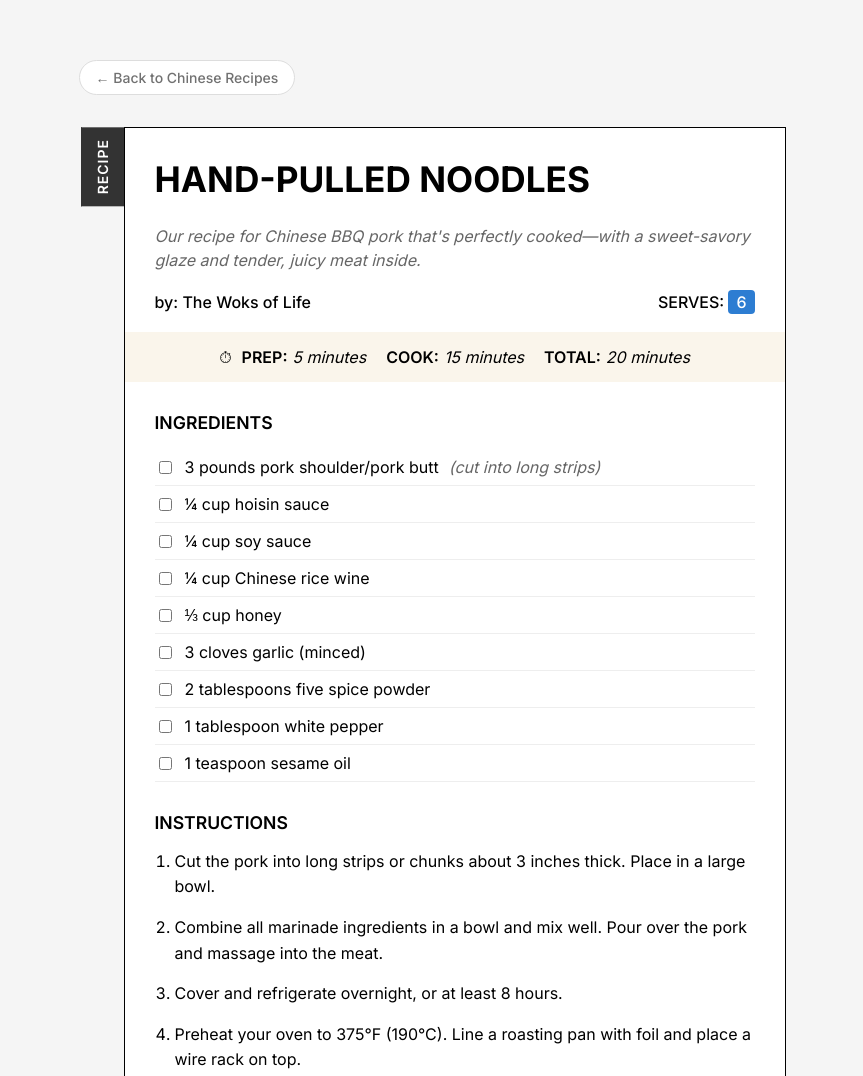
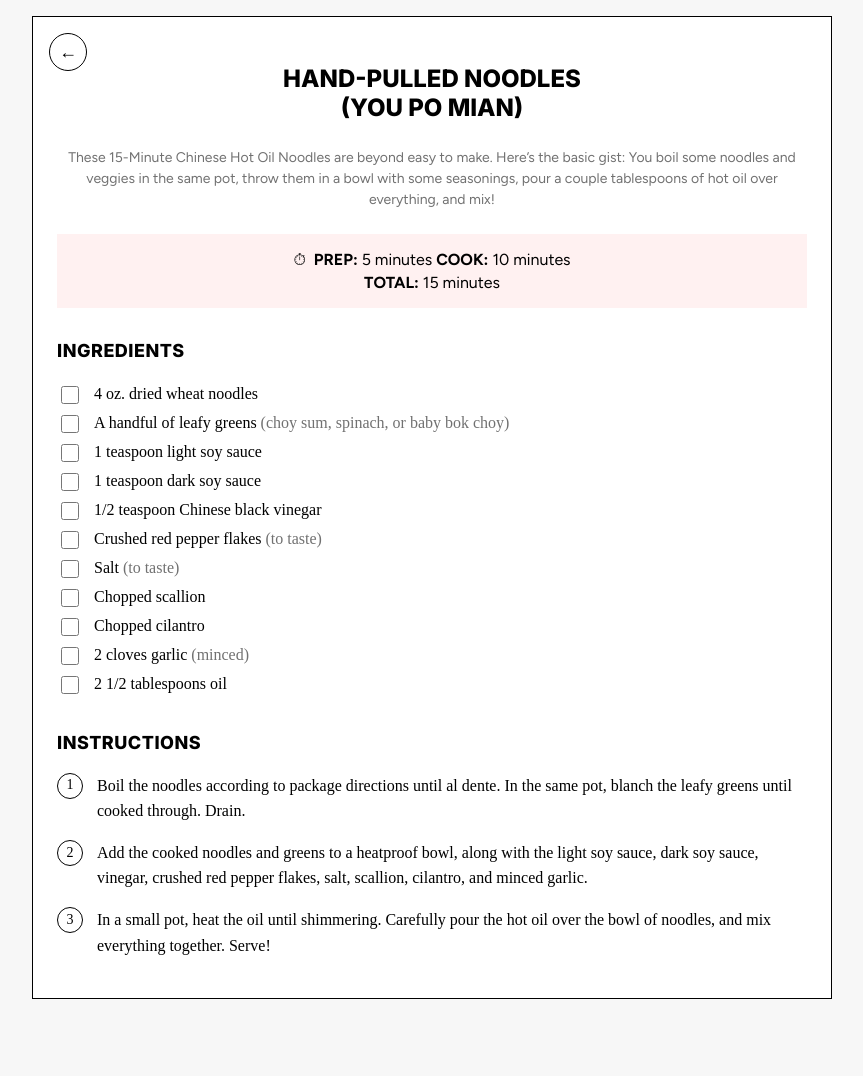
Before and after one commit to evi-liu/homecookjosh, a plain HTML site: page recipes/hand-pulled-noodles.html in a window 1280 px wide. Shown: the top 1076 px of the page, without its empty margins (208-1071 px from the left). After the commit the page ends 1015 px from the top, so only its background shows below. Drawn offline with Linux system fonts and the light colour scheme; a web font is replaced by a local one.

Commit message:
added hand pulled noodles

```diff
--- a/recipes/hand-pulled-noodles.html
+++ b/recipes/hand-pulled-noodles.html
@@ -2,275 +2,293 @@
 <html lang="en">
 <head>
     <meta charset="UTF-8">
-    <meta name="viewport" content="width=device-width, initial-scale=1.0">
-    <title>Hand-pulled noodles</title>
-    <link href="https://fonts.googleapis.com/css2?family=Inter:wght@400;500;600;700&display=swap" rel="stylesheet">
+    <meta name="viewport" content="width=device-width, initial-scale=1.0, maximum-scale=1.0">
+    <title>Hand-pulled noodles Recipe - Homecook Josh</title>
     <style>
         body {
-            background-color: #f5f5f5;
             margin: 0;
-            padding: 20px;
-            font-family: 'Inter', sans-serif;
-            display: flex;
-            justify-content: center;
-            min-height: 100vh;
+            padding: 0;
+            background: #f7f7f7;
+            font-family: 'Figtree', sans-serif;
         }
 
-        .recipe-container {
-            position: relative;
-            width: fit-content;
-            margin-top: 16px;
+        main {
+            padding: 16px;
+            max-width: 800px;
+            margin: 0 auto;
         }
 
-        .recipe-box {
-            width: 600px;
+        .back-button {
+            position: absolute;
+            top: 16px;
+            left: 16px;
+            width: 36px;
+            height: 36px;
+            border-radius: 50%;
+            background: white;
             border: 1px solid black;
-            background: white;
-            position: relative;
-            padding: 30px;
-            margin-left: 45px;
-        }
-
-        .recipe-label {
-            position: absolute;
-            top: -1px;
-            left: -44px;
-            background: #333;
-            color: white;
-            padding: 12px;
-            font-weight: 600;
-            font-size: 14px;
-            writing-mode: vertical-lr;
-            transform: rotate(180deg);
-            text-transform: uppercase;
-            letter-spacing: 1px;
-            height: auto;
             display: flex;
             align-items: center;
             justify-content: center;
-            border-right: 1px solid #333;
-            padding-left: 13px;
+            cursor: pointer;
+            text-decoration: none;
+            color: black;
+            font-size: 18px;
         }
 
-        h1 {
-            font-size: 2.2em;
-            margin-top: 0;
-            font-weight: 700;
-            line-height: 1.2;
+        .back-button:hover {
+            background: #f5f5f5;
         }
 
-        h2 {
-            font-weight: 600;
-            font-size: 1.1em;
-            margin-top: 30px;
+        .recipe-article {
+            background: white;
+            padding: 24px;
+            border: 1px solid black;
+            position: relative;
+            width: 100%;
+            box-sizing: border-box;
         }
 
-        .description {
-            color: #666;
-            font-style: italic;
-            margin-bottom: 20px;
-            line-height: 1.5;
+        .recipe-title {
+            font-size: 28px;
+            font-weight: 800;
+            margin-bottom: 24px;
+            text-align: center;
         }
 
-        .recipe-meta {
-            display: flex;
-            justify-content: space-between;
-            align-items: center;
-            margin: 20px 0;
-            font-weight: 500;
-        }
-
-        .servings-number {
-            background: #2d7dd2;
-            color: white;
-            padding: 2px 8px;
-            border-radius: 4px;
-            font-weight: 500;
+        .recipe-description {
+            font-size: 14px;
+            line-height: 1.5;
+            margin-bottom: 24px;
+            text-align: center;
+            color: #717171;
         }
 
         .time-bar {
-            background: #faf5eb;
-            padding: 15px 30px;
-            margin: 20px -30px;
-            display: flex;
-            gap: 20px;
-            align-items: center;
-            justify-content: center;
+            background: #fff1f1;
+            padding: 16px;
+            margin: 24px 0;
+            text-align: center;
+            width: 100%;
+            box-sizing: border-box;
         }
 
-        .time-item {
-            display: flex;
-            align-items: center;
-            gap: 5px;
-            justify-content: center;
+        .time-row {
+            margin-bottom: 4px;
         }
 
-        .time-label {
-            font-weight: 600;
-            text-transform: uppercase;
+        .clock-icon {
+            margin-right: 4px;
         }
 
-        .time-icon {
-            margin-right: 5px;
+        .time-bar em {
+            font-style: normal;
+            font-weight: normal;
         }
 
-        .time-value {
-            font-style: italic;
+        .time-bar strong {
+            font-weight: 700;
+        }
+
+        .recipe-section {
+            margin-top: 32px;
+        }
+
+        .section-title {
+            font-family: 'Inter', sans-serif;
+            font-size: 18px;
+            font-weight: 800;
+            margin-bottom: 20px;
+            text-transform: uppercase;
+            letter-spacing: 0.5px;
         }
 
         .ingredients-list {
+            font-family: 'Source Serif Pro', serif;
             list-style: none;
             padding: 0;
+            margin: 0;
         }
 
         .ingredients-list li {
-            padding: 8px 0;
-            border-bottom: 1px solid #eee;
+            padding: 3px 0;
             display: flex;
-            gap: 10px;
             align-items: flex-start;
+            gap: 12px;
+            font-size: 16px;
+            line-height: 1.3;
         }
 
-        .ingredient-note {
-            color: #666;
-            font-style: italic;
-            font-weight: 400;
+        .ingredients-list input[type="checkbox"] {
+            margin-top: 2px;
+            width: 18px;
+            height: 18px;
+        }
+
+        .ingredients-list label {
+            cursor: pointer;
+            flex: 1;
+        }
+
+        .ingredients-list em {
+            font-style: normal;
+            color: #717171;
         }
 
         .instructions-list {
-            padding-left: 20px;
+            font-family: 'Source Serif Pro', serif;
+            padding-left: 0;
+            list-style: none;
+            counter-reset: instructions;
         }
 
         .instructions-list li {
-            margin-bottom: 15px;
+            position: relative;
+            padding-left: 40px;
+            margin-bottom: 16px;
             line-height: 1.6;
         }
 
-        .instructions-list li:last-child {
-            margin-bottom: 0;
+        .instructions-list li::before {
+            counter-increment: instructions;
+            content: counter(instructions);
+            position: absolute;
+            left: 0;
+            top: 0;
+            width: 24px;
+            height: 24px;
+            border: 1px solid #000;
+            border-radius: 50%;
+            display: flex;
+            align-items: center;
+            justify-content: center;
+            font-size: 14px;
         }
 
-        input[type="checkbox"] {
-            margin-top: 4px;
+        .note {
+            color: #717171;
         }
 
-        .back-nav {
-            text-decoration: none;
-            display: inline-flex;
-            align-items: center;
-            gap: 8px;
-            color: #717171;
-            font-size: 14px;
-            font-weight: 500;
-            padding: 8px 16px;
-            background: white;
-            border: 1px solid #dddddd;
-            border-radius: 24px;
-            transition: all 0.2s ease;
-            margin-bottom: 16px;
+        @media (max-width: 768px) {
+            main {
+                padding: 16px;
             }
 
-        .back-nav:hover {
-            background: #f7f7f7;
-            transform: scale(1.02);
+            .recipe-article {
+                padding: 16px;
             }
 
-        .simple-bowl {
-            fill: #ff4e33;
+            .recipe-title {
+                font-size: 24px;
             }
 
-        .page-container {
-            max-width: 800px;
-            margin: 0 auto;
-            padding: 40px 24px 24px 24px;
+            .back-button {
+                top: 12px;
+                left: 12px;
+            }
+
+            .recipe-header {
+                margin-top: 24px;
+            }
+        }
+
+        .recipe-header {
+            text-align: center;
+            margin-bottom: 24px;
+            margin-top: 24px;
+        }
+
+        .recipe-title {
+            font-size: 24px;
+            line-height: 1.2;
+            font-family: 'Inter', sans-serif;
+            font-weight: 800;
         }
     </style>
+    <link href="https://fonts.googleapis.com/css2?family=Figtree:wght@400;500;600;700;800&display=swap" rel="stylesheet">
+    <link href="https://fonts.googleapis.com/css2?family=Inter:wght@800&family=Source+Serif+Pro:wght@400;600&display=swap" rel="stylesheet">
 </head>
 <body>
-    <div class="page-container">
-        <a href="/?category=chinese" class="back-nav">
-            ← Back to Chinese Recipes
+    <main>
+        <article class="recipe-article">
+            <a href="../.." class="back-button">
+                ←
             </a>
 
-        <div class="recipe-container">
-            <div class="recipe-box">
-                <div class="recipe-label">RECIPE</div>
-
-                <h1>HAND-PULLED NOODLES</h1>
-
-                <p class="description">Our recipe for Chinese BBQ pork that's perfectly cooked—with a sweet-savory glaze and tender, juicy meat inside.</p>
-
-                <div class="recipe-meta">
-                    <span>by: The Woks of Life</span>
-                    <div>SERVES: <span class="servings-number">6</span></div>
+            <div class="recipe-header">
+                <h1 class="recipe-title">HAND-PULLED NOODLES<br>(YOU PO MIAN)</h1>
             </div>
 
+            <p class="recipe-description">These 15-Minute Chinese Hot Oil Noodles are beyond easy to make. Here’s the basic gist: You boil some noodles and veggies in the same pot, throw them in a bowl with some seasonings,  pour a couple tablespoons of hot oil over everything, and mix!</p>
+
             <div class="time-bar">
-                    <div class="time-item">
-                        <span class="time-icon">⏱</span>
-                        <span class="time-label">PREP:</span>
-                        <span class="time-value">5 minutes</span>
+                <div class="time-row">
+                    <span class="clock-icon">⏱</span> <strong>PREP:</strong> <em>5 minutes</em> <strong>COOK:</strong> <em>10 minutes</em>
                 </div>
-                    <div class="time-item">
-                        <span class="time-label">COOK:</span>
-                        <span class="time-value">15 minutes</span>
-                    </div>
-                    <div class="time-item">
-                        <span class="time-label">TOTAL:</span>
-                        <span class="time-value">20 minutes</span>
+                <div class="time-total">
+                    <strong>TOTAL:</strong> <em>15 minutes</em>
                 </div>
             </div>
 
-                <h2>INGREDIENTS</h2>
+            <section class="recipe-section">
+                <h2 class="section-title">INGREDIENTS</h2>
                 <ul class="ingredients-list">
                     <li>
-                        <input type="checkbox">
-                        3 pounds pork shoulder/pork butt <span class="ingredient-note">(cut into long strips)</span>
+                        <input type="checkbox" id="ing1">
+                        <label for="ing1">4 oz. dried wheat noodles</label>
                     </li>
                     <li>
-                        <input type="checkbox">
-                        ¼ cup hoisin sauce
+                        <input type="checkbox" id="ing2">
+                        <label for="ing2">A handful of leafy greens <span class="note">(choy sum, spinach, or baby bok choy)</span></label>
                     </li>
                     <li>
-                        <input type="checkbox">
-                        ¼ cup soy sauce
+                        <input type="checkbox" id="ing3">
+                        <label for="ing3">1 teaspoon light soy sauce</label>
                     </li>
                     <li>
-                        <input type="checkbox">
-                        ¼ cup Chinese rice wine
+                        <input type="checkbox" id="ing4">
+                        <label for="ing4">1 teaspoon dark soy sauce</label>
                     </li>
                     <li>
-                        <input type="checkbox">
-                        ⅓ cup honey
+                        <input type="checkbox" id="ing5">
+                        <label for="ing5">1/2 teaspoon Chinese black vinegar</label>
                     </li>
                     <li>
-                        <input type="checkbox">
-                        3 cloves garlic (minced)
+                        <input type="checkbox" id="ing6">
+                        <label for="ing6">Crushed red pepper flakes <span class="note">(to taste)</span></label>
                     </li>
                     <li>
-                        <input type="checkbox">
-                        2 tablespoons five spice powder
+                        <input type="checkbox" id="ing7">
+                        <label for="ing7">Salt <span class="note">(to taste)</span></label>
                     </li>
                     <li>
-                        <input type="checkbox">
-                        1 tablespoon white pepper
+                        <input type="checkbox" id="ing8">
+                        <label for="ing8">Chopped scallion</label>
                     </li>
                     <li>
-                        <input type="checkbox">
-                        1 teaspoon sesame oil
+                        <input type="checkbox" id="ing9">
+                        <label for="ing9">Chopped cilantro</label>
+                    </li>
+                    <li>
+                        <input type="checkbox" id="ing10">
+                        <label for="ing10">2 cloves garlic <span class="note">(minced)</span></label>
+                    </li>
+                    <li>
+                        <input type="checkbox" id="ing11">
+                        <label for="ing11">2 1/2 tablespoons oil</label>
                     </li>
                 </ul>
+            </section>
 
-                <h2>INSTRUCTIONS</h2>
+            <section class="recipe-section">
+                <h2 class="section-title">INSTRUCTIONS</h2>
                 <ol class="instructions-list">
-                    <li>Cut the pork into long strips or chunks about 3 inches thick. Place in a large bowl.</li>
-                    <li>Combine all marinade ingredients in a bowl and mix well. Pour over the pork and massage into the meat.</li>
-                    <li>Cover and refrigerate overnight, or at least 8 hours.</li>
-                    <li>Preheat your oven to 375°F (190°C). Line a roasting pan with foil and place a wire rack on top.</li>
-                    <li>Place the pork on the rack, reserving the marinade. Roast for 25 minutes.</li>
+                    <li>Boil the noodles according to package directions until al dente. In the same pot, blanch the leafy greens until cooked through. Drain.</li>
+                    <li>Add the cooked noodles and greens to a heatproof bowl, along with the light soy sauce, dark soy sauce, vinegar, crushed red pepper flakes, salt, scallion, cilantro, and minced garlic.</li>
+                    <li>In a small pot, heat the oil until shimmering. Carefully pour the hot oil over the bowl of noodles, and mix everything together. Serve!</li>
                 </ol>
-            </div>
-        </div>
-    </div>
+            </section>
+        </article>
+    </main>
 </body>
 </html>
```
Also changed, not shown: js/recipes.js (+3 -19 lines), images/hand-pulled-noodles.jpg (added). Lines whose indentation alone changed are shown as unchanged.
